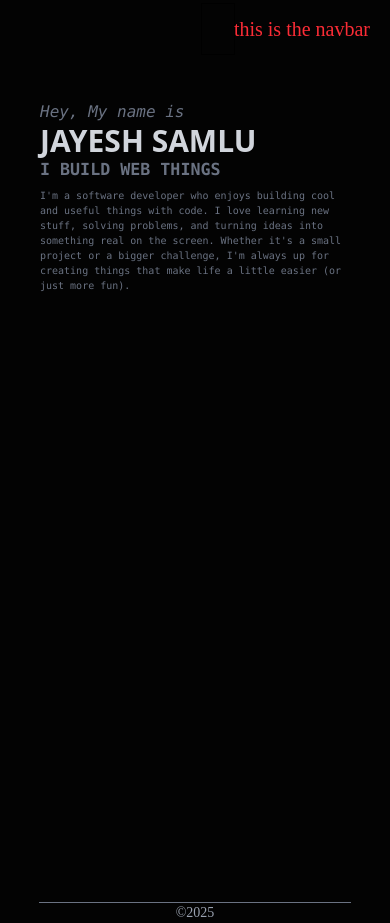
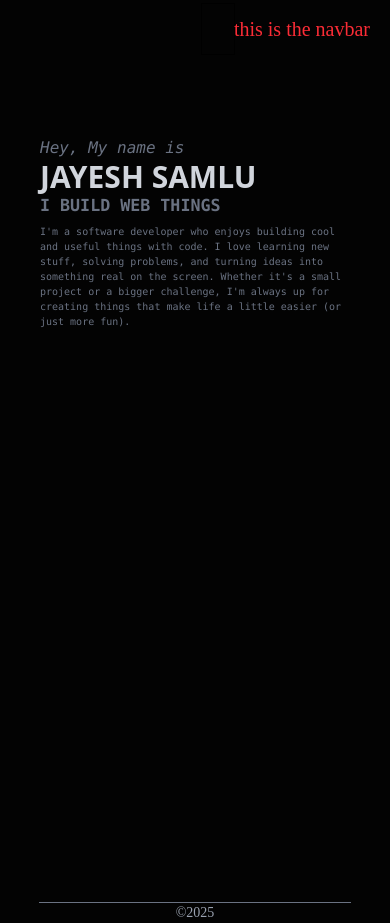
Before and after one commit to Jsamlu/jayesh_portfollio, a React (Vite) app: page / in a window 390 px wide. Built offline with nearby package versions, Linux system fonts and the light colour scheme; a web font is replaced by a local one.

Commit message:
lets do this again

```diff
--- a/src/Home/LandingPage.jsx
+++ b/src/Home/LandingPage.jsx
@@ -2,7 +2,7 @@
 
 function LandingPage() {
   return (
-    <div className="px-10 py-11 sm:py-10 text-left ">
+    <div className="px-10 py-20 sm:py-10 text-left ">
       <p className="text-[ ] sm:text-[14pt] text-gray-500 leading-tight font-mono ort">
         <i>Hey, My name is</i>{" "}
       </p>
```
